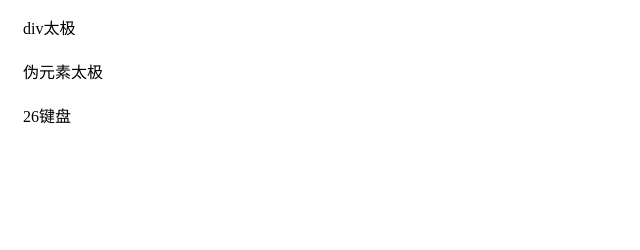
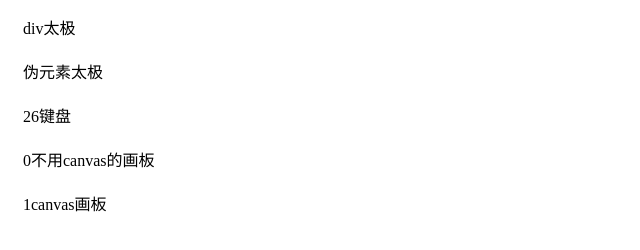
Before and after one commit to Gullrye/frontend-practice, a plain HTML site: page index.html in a window 1280 px wide. Shown: the whole page, without its empty margins (0-640 px from the left). Drawn offline with Linux system fonts and the light colour scheme.

Commit message:
preview page update

```diff
--- a/index.html
+++ b/index.html
@@ -23,5 +23,7 @@
   <a href="./太极与伪元素/0只使用div/index.html">div太极</a>
   <a href="./太极与伪元素/1使用伪元素/index.html">伪元素太极</a>
   <a href="./26键盘/index.html">26键盘</a>
+  <a href="./canvas画板/0不用canvas的画板/">0不用canvas的画板</a>
+  <a href="./canvas画板/1canvas画板/index.html">1canvas画板</a>
 </body>
 </html>
```
